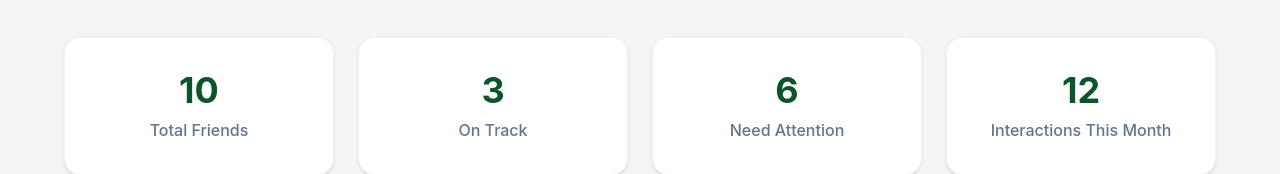
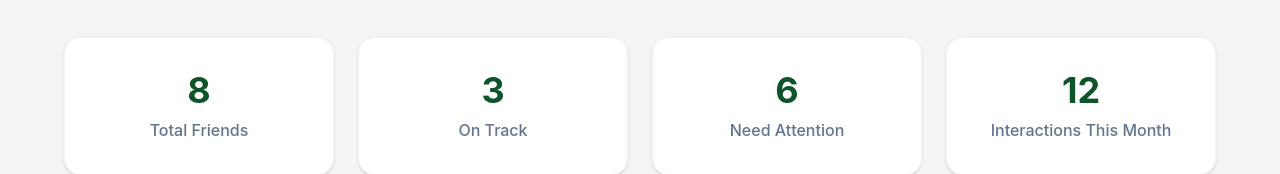
Before and after one commit to SadAfrin/PH-A7-keen-keeper, a React (Vite) app: page / in a window 1280 px wide. Shown: the part 333-507 px from the top of the page. Built offline with nearby package versions, Linux system fonts and the light colour scheme.

Commit message:
modified some stuffs and changed the footer path

```diff
--- a/src/components/home/Banner.jsx
+++ b/src/components/home/Banner.jsx
@@ -1,7 +1,11 @@
 import React from 'react';
 import { HiPlus } from "react-icons/hi2";
+import { useLoaderData } from 'react-router';
 
 const Banner = () => {
+    const friends = useLoaderData();
+    const onTrackCount = friends.filter(friend => friend.status === 'on-track').length;
+
     return (
         <div className="bg-gray-100 py-16 px-4">
             <div className="container mx-auto text-center">
@@ -23,13 +27,13 @@ const Banner = () => {
                 <div className="grid grid-cols-1 sm:grid-cols-2 lg:grid-cols-4 gap-6 max-w-6xl mx-auto border-b border-gray-300 pb-12">
                     {/* Card 1 */}
                     <div className="bg-white p-8 rounded-2xl shadow-sm border border-slate-100 flex flex-col items-center justify-center">
-                        <h2 className="text-4xl font-bold text-green-900 mb-2">10</h2>
+                        <h2 className="text-4xl font-bold text-green-900 mb-2">{friends.length}</h2>
                         <p className="text-slate-500 font-medium">Total Friends</p>
                     </div>
 
                     {/* Card 2 */}
                     <div className="bg-white p-8 rounded-2xl shadow-sm border border-slate-100 flex flex-col items-center justify-center">
-                        <h2 className="text-4xl font-bold text-green-900 mb-2">3</h2>
+                        <h2 className="text-4xl font-bold text-green-900 mb-2">{onTrackCount}</h2>
                         <p className="text-slate-500 font-medium">On Track</p>
                     </div>
 
--- a/src/components/shared/Footer.jsx
+++ b/src/components/shared/navbar/Footer.jsx
@@ -1,8 +1,8 @@
 import React from 'react';
-import Logoxl from "../../assets/logo-xl.png";
-import InstagramIcon from "../../assets/instagram.png";
-import FacebookIcon from "../../assets/facebook.png";
-import TwitterIcon from "../../assets/twitter.png";
+import Logoxl from "../../../assets/logo-xl.png";
+import InstagramIcon from "../../../assets/instagram.png";
+import FacebookIcon from "../../../assets/facebook.png";
+import TwitterIcon from "../../../assets/twitter.png";
 
 const Footer = () => {
     const socialLinkStyles = "bg-white p-1 rounded-full flex items-center justify-center hover:bg-green-100 transition-colors";
@@ -10,7 +10,7 @@ const Footer = () => {
     const iconStyles = "h-14 w-14 object-contain";
 
     return (
-        <footer className="bg-green-900 text-slate-300 py-12 px-4 mt-auto">
+        <footer className="bg-green-900 text-gray-300 py-12 px-4">
             <div className="container mx-auto flex flex-col items-center text-center">
 
                 <div className="mb-6">
--- a/src/layout/MainLayout.jsx
+++ b/src/layout/MainLayout.jsx
@@ -1,7 +1,7 @@
 import React from 'react';
 import Navbar from '../components/shared/navbar/Navbar';
 import { Outlet } from 'react-router';
-import Footer from '../components/shared/Footer';
+import Footer from '../components/shared/navbar/Footer';
 
 const MainLayout = () => {
     return (
--- a/src/pages/errorpage/Errorpage.jsx
+++ b/src/pages/errorpage/Errorpage.jsx
@@ -2,7 +2,7 @@ import React from "react";
 
 const ErrorPage = () => {
   return (
-    <div className="min-h-screen flex items-center justify-center bg-gradient-to-br from-indigo-500 via-purple-500 to-pink-500 text-white">
+    <div className="min-h-screen flex items-center justify-center bg-gradient-to-br from-green-600 via-emerald-600 to-teal-600 text-white">
       <div className="text-center px-6">
         {/* Error Code */}
         <h1 className="text-9xl font-extrabold drop-shadow-lg">404</h1>
@@ -21,7 +21,7 @@ const ErrorPage = () => {
         <div className="mt-8">
           <button
             onClick={() => (window.location.href = "/")}
-            className="bg-white text-purple-600 px-6 py-3 rounded-full font-semibold shadow-lg hover:scale-105 hover:bg-gray-100 transition duration-300"
+            className="bg-white text-green-700 px-6 py-3 rounded-full font-semibold shadow-lg hover:scale-105 hover:bg-gray-100 transition duration-300"
           >
             Go Back Home
           </button>
```
